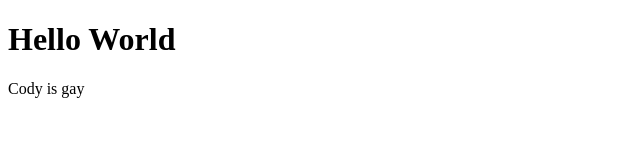
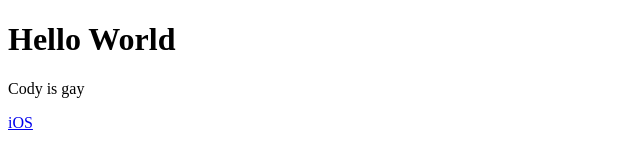
Before and after one commit to TrentKnight/TrentKnight.github.io, a plain HTML site: page index.html in a window 1280 px wide. Shown: the full height of the page, 0-640 px from the left. Drawn offline with Linux system fonts and the light colour scheme.

Commit message:
Update index.html

```diff
--- a/index.html
+++ b/index.html
@@ -3,5 +3,6 @@
 <body>
 <h1>Hello World</h1>
 <p>Cody is gay</p>
+<a href="sms:9728385279">iOS</a>
 </body>
 </html>
```
